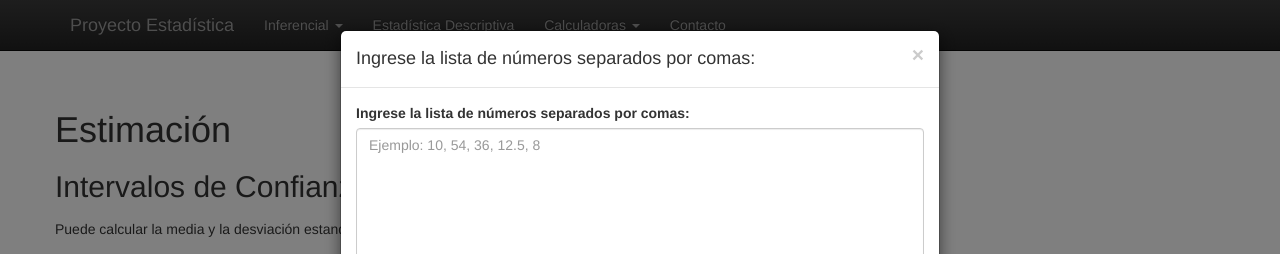
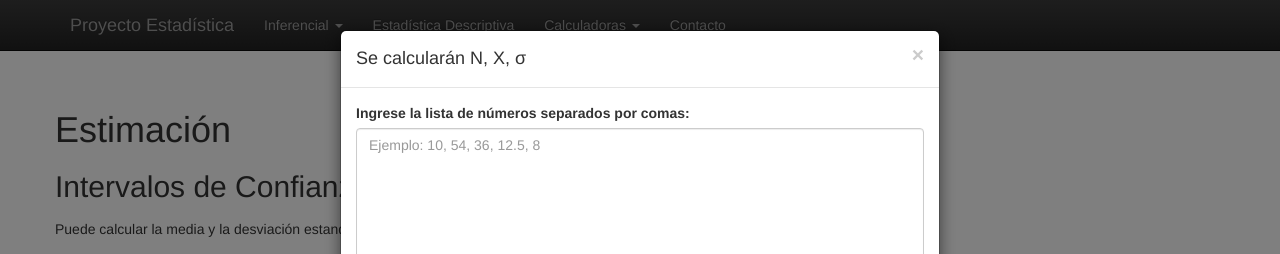
Before and after one commit to michmoca/proyecto-estadisticautn, a Django app: page /home/estimacion-media/ in a window 1280 px wide, after a click on "Aquí". Shown: the top 254 px of the page. Run offline with Django 3.2, Linux system fonts and the light colour scheme; some libraries are stand-ins or nearby versions.

Commit message:
cambio de titulo del modal

```diff
--- a/home/templates/home/estimacion_media.html
+++ b/home/templates/home/estimacion_media.html
@@ -39,7 +39,7 @@
       <form method="POST" action="/home/estimacion-media/">
       <div class="modal-header">
         <button type="button" class="close" data-dismiss="modal" aria-label="Close"><span aria-hidden="true">&times;</span></button>
-        <h4 class="modal-title" id="myModalLabel">Ingrese la lista de números separados por comas:</h4>
+        <h4 class="modal-title" id="myModalLabel">Se calcularán N, X, σ </h4>
       </div>
       <div class="modal-body">
         {% csrf_token %}
```
